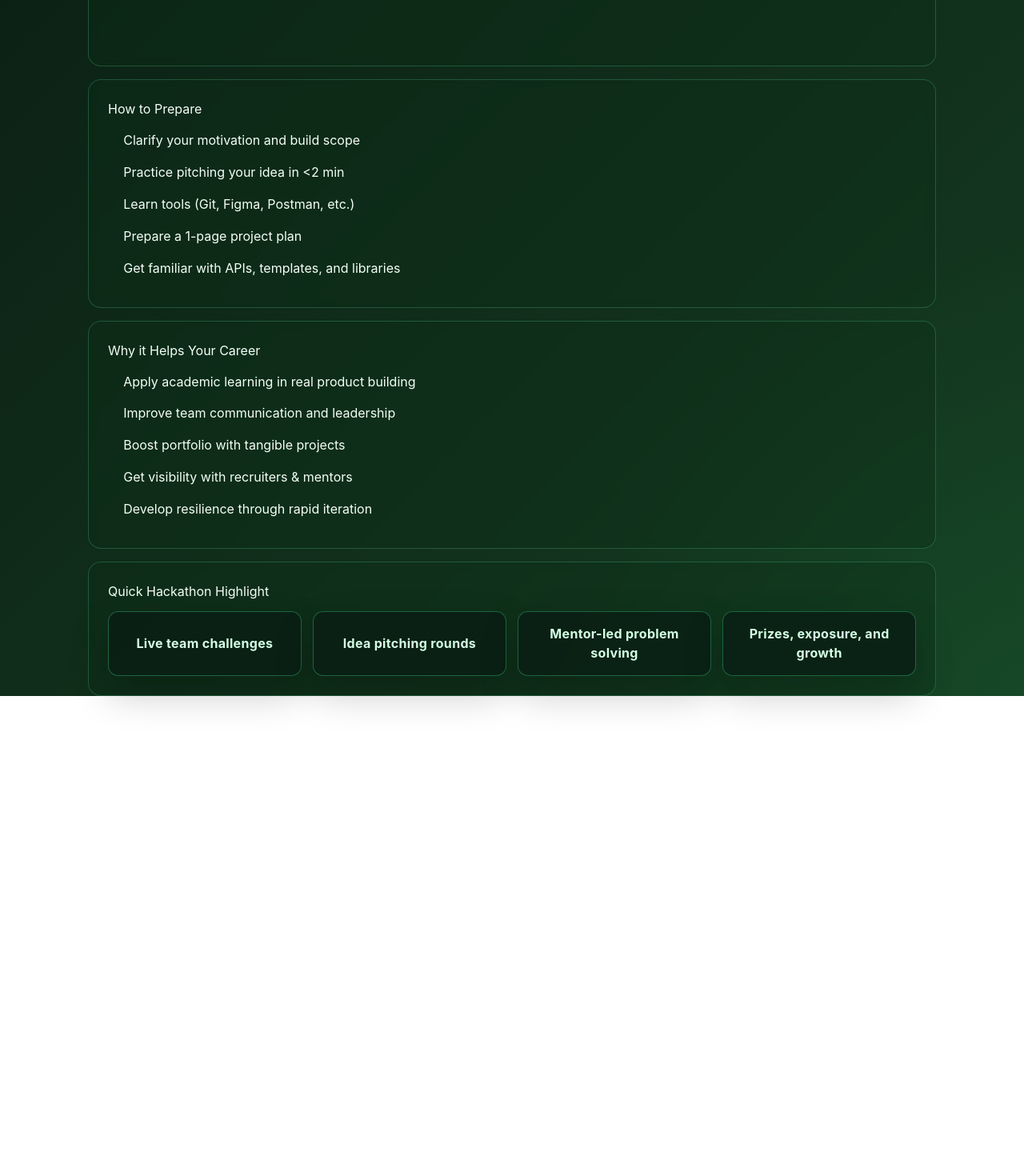
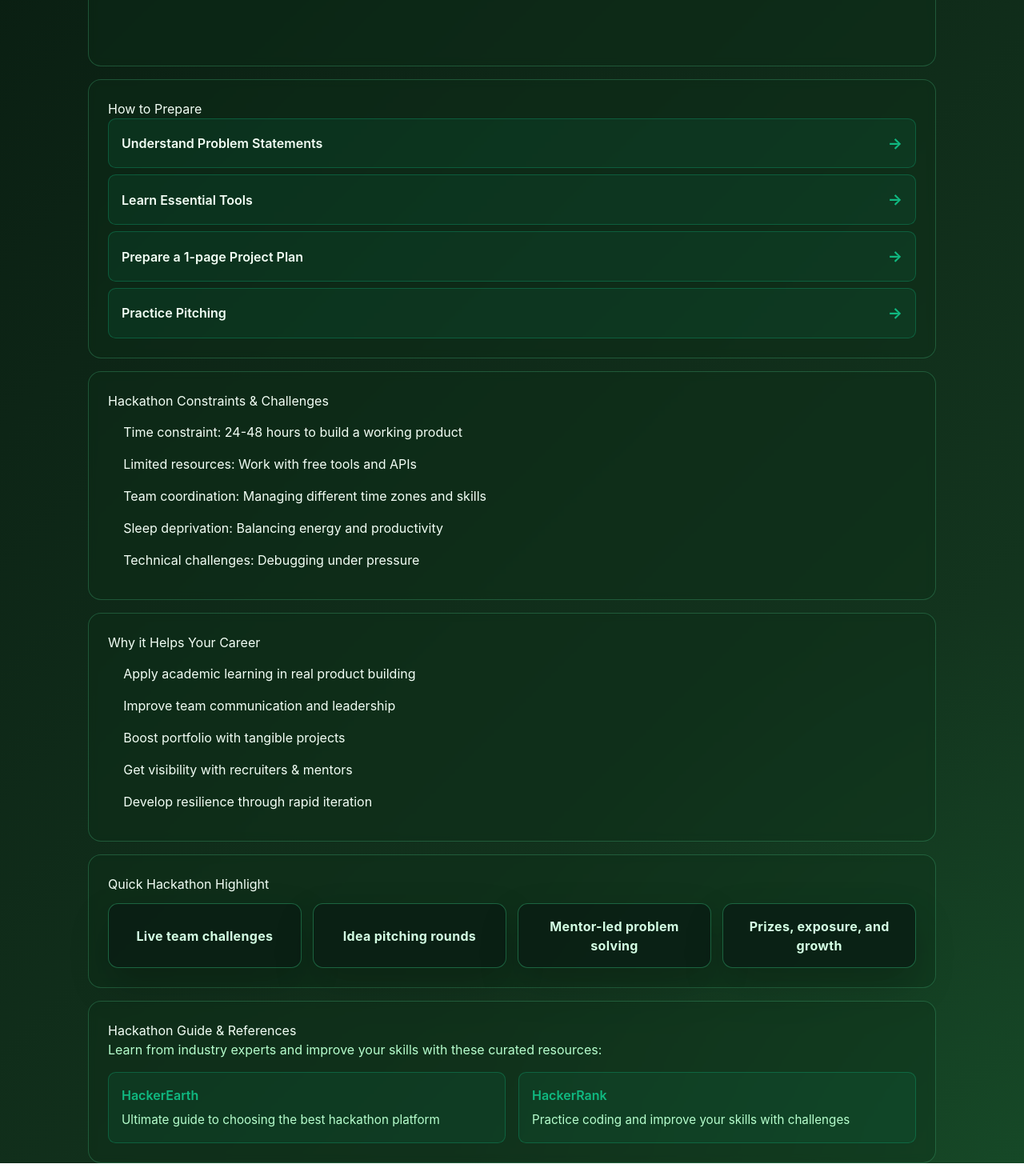
Before and after one commit to KareerKraft/Final_Project, a React app in the folder frontend/: page /hackathons in a window 1280 px wide. Shown: the part 1265-2735 px from the top of the page at 80% size. Before the commit the page ends 2151 px from the top, so only its background shows below. Built offline with nearby package versions, Linux system fonts and the light colour scheme; the HTML template or start-up script is replaced by a standard one.

Commit message:
links and ui changed hackathon page

```diff
--- a/frontend/src/landing/pages/Hackathons.jsx
+++ b/frontend/src/landing/pages/Hackathons.jsx
@@ -1,3 +1,4 @@
+import { useState } from "react";
 import { toast } from "sonner";
 import { useNavigate } from "react-router-dom";
 import "../styles/ExploreExtras.css";
@@ -18,11 +19,36 @@ const hackathonSteps = [
 ];
 
 const prepTips = [
-  "Clarify your motivation and build scope",
-  "Practice pitching your idea in <2 min",
-  "Learn tools (Git, Figma, Postman, etc.)",
-  "Prepare a 1-page project plan",
-  "Get familiar with APIs, templates, and libraries",
+  {
+    title: "Understand Problem Statements",
+    explanation: "Choose problems that match your skills and passion. Look for themes like sustainability, AI, or social impact. Read carefully—focus on feasibility within 24-48 hours."
+  },
+  {
+    title: "Learn Essential Tools",
+    tools: [
+      { name: "Git", desc: "Version control for team collaboration", help: "Track changes and merge code seamlessly" },
+      { name: "Figma", desc: "UI/UX design tool", help: "Create wireframes and prototypes quickly" },
+      { name: "Postman", desc: "API testing tool", help: "Test and debug API integrations" },
+      { name: "VS Code", desc: "Code editor", help: "Write, debug, and manage code efficiently" },
+    ],
+    aiTools: "Use GitHub Copilot for code suggestions, ChatGPT for brainstorming, and Canva AI for quick designs to save time."
+  },
+  {
+    title: "Prepare a 1-page Project Plan",
+    explanation: "Outline your idea, tech stack, and timeline. Include user stories and success metrics to stay focused."
+  },
+  {
+    title: "Practice Pitching",
+    explanation: "Prepare a 2-minute pitch. Focus on problem, solution, and impact. Practice with friends for confidence."
+  },
+];
+
+const hackathonConstraints = [
+  "Time constraint: 24-48 hours to build a working product",
+  "Limited resources: Work with free tools and APIs",
+  "Team coordination: Managing different time zones and skills",
+  "Sleep deprivation: Balancing energy and productivity",
+  "Technical challenges: Debugging under pressure",
 ];
 
 const hackathonBenefits = [
@@ -33,8 +59,31 @@ const hackathonBenefits = [
   "Develop resilience through rapid iteration",
 ];
 
+const hackathonResources = [
+  {
+    name: "HackerEarth",
+    url: "https://corporate.hackathon.com/articles/the-ultimate-guide-to-choosing-the-best-hackathon-website-2025-edition?utm_source=chatgpt.com",
+    description: "Ultimate guide to choosing the best hackathon platform"
+  },
+  {
+    name: "HackerRank",
+    url: "https://www.hackerrank.com/?utm_source=chatgpt.com",
+    description: "Practice coding and improve your skills with challenges"
+  },
+];
+
 export default function Hackathons() {
   const navigate = useNavigate();
+  const [expandedPrep, setExpandedPrep] = useState({});
+  const [expandedTools, setExpandedTools] = useState(false);
+
+  const togglePrep = (index) => {
+    setExpandedPrep(prev => ({ ...prev, [index]: !prev[index] }));
+  };
+
+  const toggleTools = () => {
+    setExpandedTools(!expandedTools);
+  };
 
   return (
     <main className="extras-page extras-page-hackathons">
@@ -94,9 +143,52 @@ export default function Hackathons() {
 
         <div className="extras-section-card">
           <h2>How to Prepare</h2>
+          <div className="extras-accordion">
+            {prepTips.map((tip, idx) => (
+              <div key={tip.title || tip}>
+                {typeof tip === 'string' ? (
+                  <p>{tip}</p>
+                ) : (
+                  <>
+                    <div
+                      className={`extras-accordion-item ${tip.title === "Learn Essential Tools" ? (expandedTools ? 'active' : '') : (expandedPrep[idx] ? 'active' : '')}`}
+                      onClick={() => tip.title === "Learn Essential Tools" ? toggleTools() : togglePrep(idx)}
+                    >
+                      <span className="extras-accordion-title">{tip.title}</span>
+                      <span className="extras-accordion-arrow">→</span>
+                    </div>
+                    {tip.title === "Learn Essential Tools" ? (
+                      expandedTools && (
+                        <div className="extras-accordion-content">
+                          <ul className="extras-tools-list">
+                            {tip.tools.map((tool) => (
+                              <li key={tool.name}>
+                                <strong>{tool.name}</strong> ({tool.desc}) - {tool.help}
+                              </li>
+                            ))}
+                          </ul>
+                          <p className="extras-ai-note"><em>AI Tools Tip:</em> {tip.aiTools}</p>
+                        </div>
+                      )
+                    ) : (
+                      expandedPrep[idx] && (
+                        <div className="extras-accordion-content">
+                          <p>{tip.explanation}</p>
+                        </div>
+                      )
+                    )}
+                  </>
+                )}
+              </div>
+            ))}
+          </div>
+        </div>
+
+        <div className="extras-section-card">
+          <h2>Hackathon Constraints & Challenges</h2>
           <ul className="extras-info-list">
-            {prepTips.map((tip) => (
-              <li key={tip}>{tip}</li>
+            {hackathonConstraints.map((constraint) => (
+              <li key={constraint}>{constraint}</li>
             ))}
           </ul>
         </div>
@@ -125,6 +217,23 @@ export default function Hackathons() {
             ))}
           </div>
         </div>
+
+        <div className="extras-section-card">
+          <h2>Hackathon Guide & References</h2>
+          <p style={{ color: '#b7ffce', marginBottom: '1rem' }}>Learn from industry experts and improve your skills with these curated resources:</p>
+          <ul className="extras-resources-list">
+            {hackathonResources.map((resource) => (
+              <li
+                key={resource.name}
+                className="extras-resource-item"
+                onClick={() => window.open(resource.url, '_blank')}
+              >
+                <strong className="extras-resource-title">{resource.name}</strong>
+                <p>{resource.description}</p>
+              </li>
+            ))}
+          </ul>
+        </div>
       </section>
     </main>
   );
--- a/frontend/src/landing/styles/ExploreExtras.css
+++ b/frontend/src/landing/styles/ExploreExtras.css
@@ -303,6 +303,161 @@
     opacity: 1;
     transform: translateY(0);
   }
+}
+
+.extras-expand-btn {
+  background: none;
+  border: none;
+  color: #10b981;
+  font-size: inherit;
+  font-weight: 600;
+  cursor: pointer;
+  text-decoration: underline;
+  padding: 0;
+  margin: 0;
+}
+
+.extras-expand-btn:hover {
+  color: #059669;
+}
+
+.extras-accordion {
+  display: flex;
+  flex-direction: column;
+  gap: 0.5rem;
+}
+
+.extras-accordion-item {
+  display: flex;
+  justify-content: space-between;
+  align-items: center;
+  padding: 1rem;
+  background: rgba(16, 185, 129, 0.08);
+  border: 1px solid rgba(16, 185, 129, 0.3);
+  border-radius: 0.6rem;
+  cursor: pointer;
+  transition: all 0.3s ease;
+}
+
+.extras-accordion-item:hover {
+  background: rgba(16, 185, 129, 0.15);
+  border-color: rgba(16, 185, 129, 0.5);
+}
+
+.extras-accordion-item.active {
+  background: rgba(16, 185, 129, 0.2);
+  border-color: #10b981;
+}
+
+.extras-accordion-title {
+  font-weight: 600;
+  color: #f3fff6;
+  font-size: 1rem;
+}
+
+.extras-accordion-arrow {
+  color: #10b981;
+  font-size: 1.2rem;
+  font-weight: bold;
+  transition: transform 0.3s ease;
+}
+
+.extras-accordion-item.active .extras-accordion-arrow {
+  transform: rotate(90deg);
+}
+
+.extras-accordion-content {
+  padding: 0.75rem 1rem;
+  background: rgba(16, 185, 129, 0.05);
+  border-left: 3px solid #10b981;
+  border-radius: 0.5rem;
+  margin-top: 0.25rem;
+  animation: slideInUp 0.3s ease;
+}
+
+.extras-expanded-content {
+  margin-top: 0.5rem;
+  padding: 0.75rem;
+  background: rgba(16, 185, 129, 0.05);
+  border-left: 3px solid #10b981;
+  border-radius: 0.5rem;
+}
+
+.extras-tools-list {
+  list-style: disc;
+  margin: 0.5rem 0 0 1rem;
+  padding: 0;
+}
+
+.extras-tools-list li {
+  margin-bottom: 0.5rem;
+  line-height: 1.6;
+}
+
+.extras-ai-note {
+  margin-top: 0.75rem;
+  font-style: italic;
+  color: #b7ffce;
+  border-top: 1px solid rgba(187, 247, 208, 0.3);
+  padding-top: 0.5rem;
+}
+
+.extras-resources-list {
+  list-style: none;
+  margin: 0;
+  padding: 0;
+  display: grid;
+  grid-template-columns: repeat(auto-fit, minmax(300px, 1fr));
+  gap: 1rem;
+}
+
+.extras-resource-item {
+  background: rgba(16, 185, 129, 0.08);
+  border: 1px solid rgba(16, 185, 129, 0.3);
+  border-radius: 0.6rem;
+  padding: 1rem;
+  transition: all 0.3s ease;
+  cursor: pointer;
+  list-style: none;
+}
+
+.extras-resource-item:hover {
+  background: rgba(16, 185, 129, 0.15);
+  border-color: #10b981;
+  box-shadow: 0 6px 16px rgba(16, 185, 129, 0.2);
+  transform: translateY(-2px);
+}
+
+.extras-resource-title {
+  color: #10b981;
+  font-weight: 600;
+  display: block;
+  margin-bottom: 0.5rem;
+  transition: color 0.2s ease;
+}
+
+.extras-resource-item:hover .extras-resource-title {
+  color: #06b6d4;
+}
+
+.extras-resource-link {
+  color: #10b981;
+  text-decoration: none;
+  font-weight: 600;
+  transition: color 0.2s ease;
+  display: inline-block;
+}
+
+.extras-resource-link:hover {
+  color: #06b6d4;
+  text-decoration: underline;
+}
+
+.extras-resource-item p {
+  margin: 0.5rem 0 0;
+  color: #b7ffce;
+  font-size: 0.95rem;
+  line-height: 1.5;
 }
 
 .extras-slide-box h3 {
```
